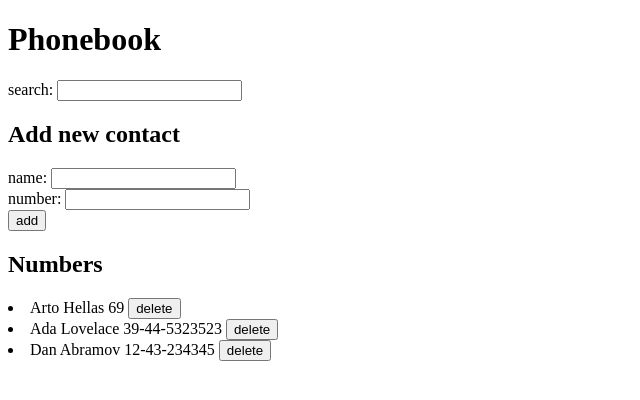
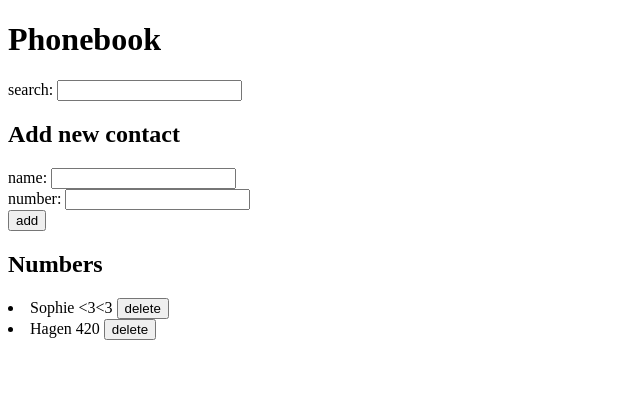
Before and after one commit to Ampelman123/FullStackOpen-2.1-2.20, a React (Create React App) app in the folder thePhonebook/: page / in a window 1280 px wide. Shown: the top 400 px of the page, without its empty margins (0-640 px from the left). Built offline with nearby package versions, Linux system fonts and the light colour scheme; data requests are answered from the project's data file.

Commit message:
solve 2.19/20

```diff
--- a/thePhonebook/db.json
+++ b/thePhonebook/db.json
@@ -1,19 +1,14 @@
 {
   "persons": [
     {
-      "id": 1,
-      "name": "Arto Hellas",
-      "number": "69"
+      "id": 4,
+      "name": "Sophie",
+      "number": "<3<3"
     },
     {
-      "name": "Ada Lovelace",
-      "number": "39-44-5323523",
-      "id": 2
-    },
-    {
-      "name": "Dan Abramov",
-      "number": "12-43-234345",
-      "id": 3
+      "id": 5,
+      "name": "Hagen",
+      "number": "420"
     }
   ]
 }
--- a/thePhonebook/src/App.js
+++ b/thePhonebook/src/App.js
@@ -3,6 +3,7 @@ import Persons from './Components/Persons'
 import Adding from './Components/Adding'
 import Filter from './Components/Filter'
 import numberService from './services/numbers'
+import Notification from './Components/Notification'
 
 
 
@@ -12,6 +13,8 @@ const App = () => {
   const [newName, setNewName] = useState('')
   const [newNumber, setNewNumber] = useState('')
   const [search, setSearch] = useState('')
+  const [message, setMessage] = useState(null)
+  const [sucorerr, setSucorerr] = useState('error')
 
   const addName = (event) => {
     setNewName(event.target.value)
@@ -26,26 +29,33 @@ const App = () => {
     setSearch(event.target.value)
   }
   const updatePerson = () => {
-    let filtered = persons.filter(y=>y.name===newName)
+    let filtered = persons.filter(y => y.name === newName)
     let updated = {
       id: filtered[0].id,
       name: newName,
       number: newNumber
     }
     numberService.update(updated.id, updated)
-    .then(res=>setPersons(persons.map(person => person.id !== updated.id ? person: res)))
+      .then(res => {
+        setPersons(persons.map(person => person.id !== updated.id ? person : res))
+        setSucorerr('success')
+        setMessage(`${updated.name} was updated!`)
+        setTimeout(() => {
+          setMessage(null)
+        }, 5000)
+      })
   }
   const addPerson = (event) => {
     event.preventDefault()
     console.log('name', newName, 'number', newNumber);
     let arr = persons.map(y => y.name)
     if (arr.includes(newName)) {
-      if(window.confirm(`${newName} is already in your phonebook. Do you want to update the number?`)){
-       updatePerson()
+      if (window.confirm(`${newName} is already in your phonebook. Do you want to update the number?`)) {
+        updatePerson()
       }
     } else {
       const perObject = {
-        id: (persons.length + 1),
+        id: (Math.max(persons.map(y=>y.id))+ 1),
         name: newName,
         number: newNumber
       }
@@ -56,13 +66,15 @@ const App = () => {
           setNewName('')
           setNewNumber('')
           console.log('name', newName, 'number', newNumber);
-        }
-        )
+          setSucorerr('success')
+          setMessage(`${perObject.name} was added!`)
+          setTimeout(() => {
+            setMessage(null)
+          }, 5000)
+        })
+    }
+  }
 
-    }
-
-
-  }
   useEffect(() => {
     console.log('effect')
     numberService
@@ -84,6 +96,16 @@ const App = () => {
           console.log(res)
           setPersons(persons.filter(p => p.id !== value))
         })
+        .catch(() => {
+          const dude = persons.find(y => y.id === value)
+          setSucorerr('error')
+          setMessage(`${dude.name} was already deleted!`)
+          setPersons(persons.filter(p => p.id !== value))
+          setTimeout(() => {
+            setMessage(null)
+          }, 5000)
+        }
+        )
     }
 
   }
@@ -91,6 +113,7 @@ const App = () => {
   return (
     <div>
       <h1>Phonebook</h1>
+      <Notification message={message} color={sucorerr} />
       <Filter search={search} addSearch={addSearch} />
       <h2>Add new contact</h2>
       <Adding addName={addName} addNumber={addNumber} addPerson={addPerson} newName={newName} newNumber={newNumber} />
--- /dev/null
+++ b/thePhonebook/src/Components/Notification.js
@@ -0,0 +1,14 @@
+const Notification = ({message, color}) =>{
+
+    if (message === null) {
+        return null
+    }
+
+    return (
+        <div className={color}>
+            {message}
+        </div>
+    )
+
+}
+export default Notification
--- a/thePhonebook/src/index.js
+++ b/thePhonebook/src/index.js
@@ -1,6 +1,7 @@
 import React from 'react';
 import ReactDOM from 'react-dom';
 import App from './App';
+import './style.css'
 
 
 ReactDOM.render(<App />, document.getElementById('root'))
--- /dev/null
+++ b/thePhonebook/src/style.css
@@ -0,0 +1,19 @@
+.success{
+    color: green;
+    background: lightgrey;
+    font-size: 20px;
+    border-style: solid;
+    border-radius: 5px;
+    padding: 10px;
+    margin-bottom: 10px;
+  }
+
+.error {
+    color: red;
+    background: lightgrey;
+    font-size: 20px;
+    border-style: solid;
+    border-radius: 5px;
+    padding: 10px;
+    margin-bottom: 10px;
+  }
```
